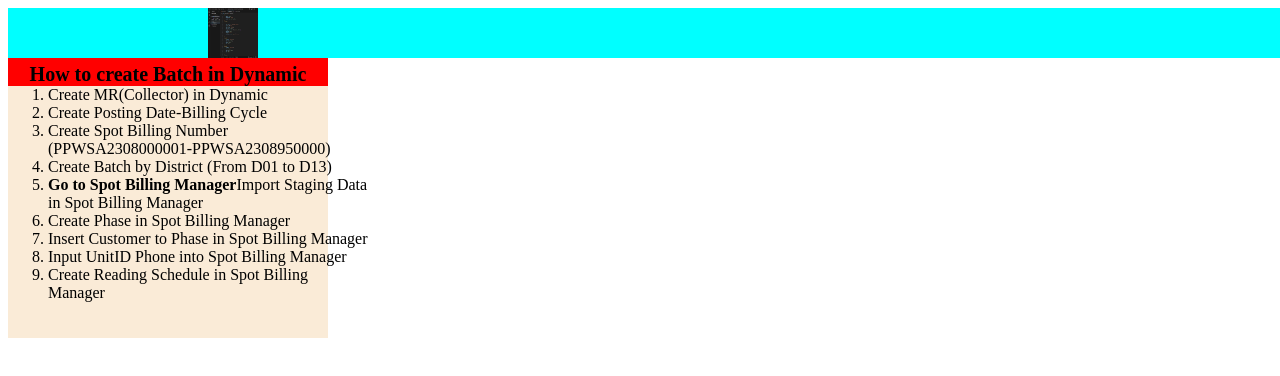
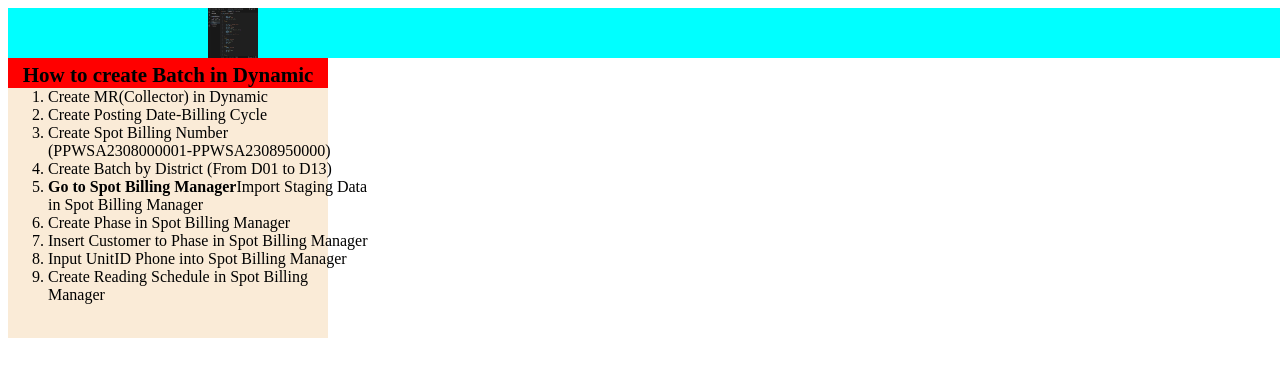
Before and after one commit to Hostingtest77/Upgradelearning, a plain HTML site: page index.html in a window 1280 px wide. Shown: the top 376 px of the page. Drawn offline with Linux system fonts and the light colour scheme.

Commit message:
Update Design.css

```diff
--- a/Design.css
+++ b/Design.css
@@ -41,6 +41,6 @@
     float: left;
     padding-top: 25px;
     text-align: center;
-    font-size: 20px;
+    font-size: 21px;
     background-color: red;
 }
```
